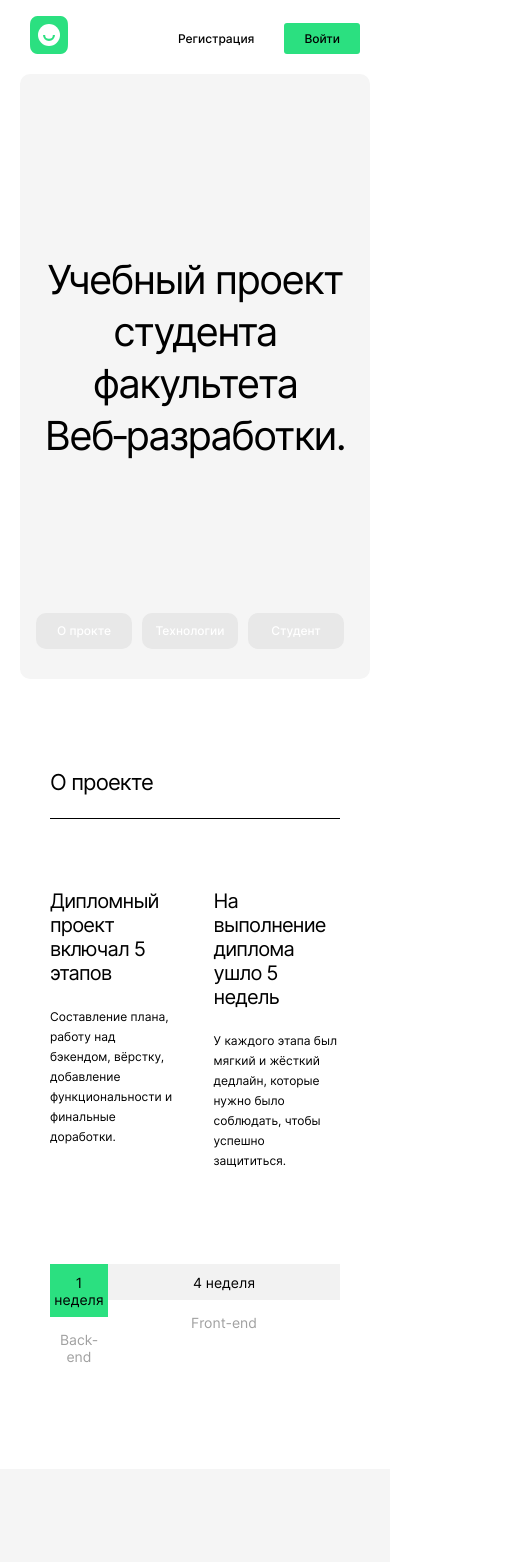
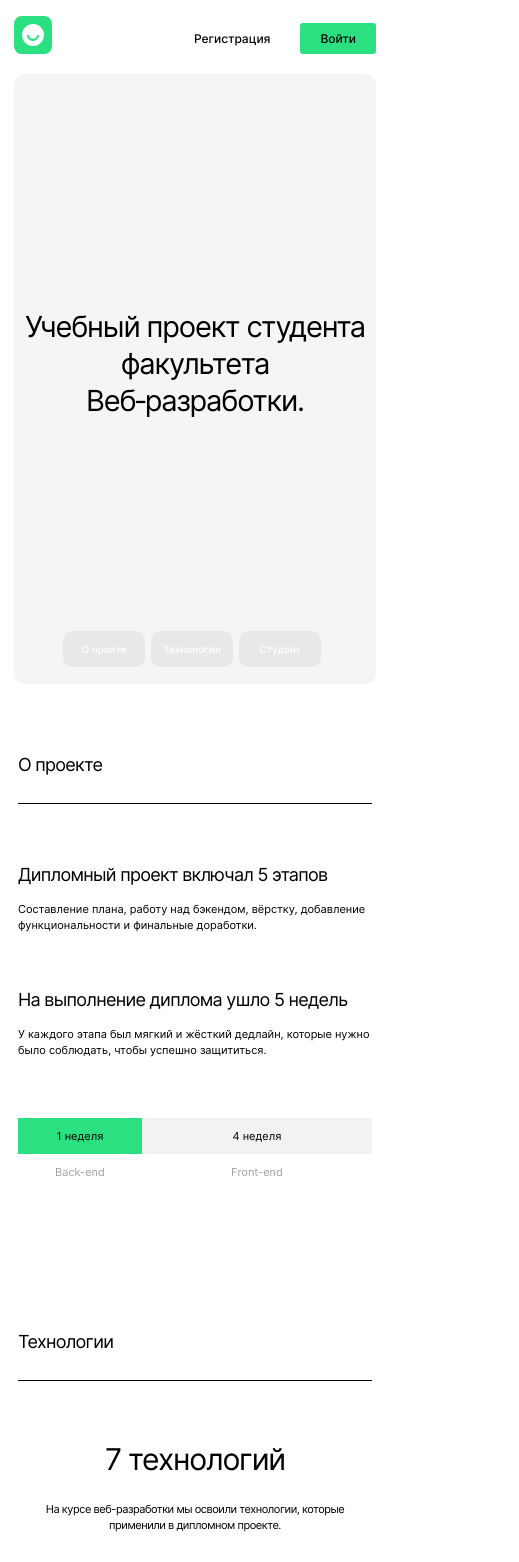
Before and after one commit to alexsaushkin/movies-explorer-frontend, a React (Create React App) app: page / in a window 390 px wide. Shown: the top 1562 px of the page, 519 px wide, since content can reach past the window. Built offline with nearby package versions, Linux system fonts and the light colour scheme; no server answers.

Commit message:
add: add mobile styles main

```diff
--- a/src/components/Footer/Footer.css
+++ b/src/components/Footer/Footer.css
@@ -12,6 +12,17 @@
   }
 }
 
+@media screen and (max-width: 700px) {
+  .footer {
+    padding-left: 10px;
+    padding-right: 10px;
+  }
+}
+
+.footer_hidden {
+  display: none;
+}
+
 .footer__subtitle {
   margin: 79px 0 20px;
   color: #A0A0A0;
@@ -24,14 +35,26 @@
   border-bottom: 1px solid #E8E8E8;
 }
 
-.footer_hidden {
-  display: none;
+@media screen and (max-width: 700px) {
+  .footer__subtitle {
+    font-size: 12px;
+    margin-bottom: 30px;
+  }
 }
 
 .footer__content {
   display: flex;
   flex-direction: row;
   justify-content: space-between;
+}
+
+@media screen and (max-width: 700px) {
+  .footer__content {
+    flex-direction: column-reverse;
+    justify-content: space-between;
+    align-items: center;
+    gap: 30px;
+  }
 }
 
 .footer__copyright {
@@ -42,6 +65,13 @@
   margin: 0;
 }
 
+@media screen and (max-width: 700px) {
+  .footer__content {
+    font-size: 12px;
+    color: #A0A0A0;
+  }
+}
+
 .footer_links {
   display: flex;
   flex-direction: row;
@@ -49,6 +79,14 @@
   list-style: none;
   padding: 0;
   margin: 0;
+}
+
+@media screen and (max-width: 700px) {
+  .footer_links {
+    flex-direction: column;
+    align-items: center;
+    gap: 12px;
+  }
 }
 
 .footer__link {
@@ -63,6 +101,12 @@
   cursor: pointer;
 }
 
+@media screen and (max-width: 700px) {
+  .footer__link {
+    font-size: 12px;
+  }
+}
+
 .footer__link:hover {
   opacity: 0.7;
 }
--- a/src/components/Header/Header.css
+++ b/src/components/Header/Header.css
@@ -11,6 +11,13 @@
   .header {
     margin-left: 30px;
     margin-right: 30px;
+  }
+}
+
+@media screen and (max-width: 700px) {
+  .header {
+    margin-left: 14px;
+    margin-right: 14px;
   }
 }
 
--- a/src/components/Main/AboutMe/AboutMe.css
+++ b/src/components/Main/AboutMe/AboutMe.css
@@ -5,6 +5,12 @@
 @media screen and (max-width: 984px) {
   .about-me {
     padding: 90px 50px;
+  }
+}
+
+@media screen and (max-width: 700px) {
+  .about-me {
+    padding: 70px 14px;
   }
 }
 
@@ -18,6 +24,16 @@
 @media screen and (max-width: 984px) {
   .about-me__block {
     margin-bottom: 91px;
+  }
+}
+
+@media screen and (max-width: 700px) {
+  .about-me__block {
+    margin-top: 60px;
+    margin-bottom: 70px;
+    flex-direction: column-reverse;
+    gap: 40px;
+    align-items: center;
   }
 }
 
@@ -39,6 +55,15 @@
   }
 }
 
+@media screen and (max-width: 700px) {
+  .about-me__title {
+    font-size: 30px;
+    line-height: normal;
+    letter-spacing: -1.2px;
+    margin-bottom: 20px;
+  }
+}
+
 .about-me__description {
   font-size: 18px;
   font-style: normal;
@@ -52,6 +77,13 @@
     font-size: 12px;
     line-height: 18px;
     margin-bottom: 20px;
+  }
+}
+
+@media screen and (max-width: 700px) {
+  .about-me__description {
+    font-size: 11px;
+    line-height: 16px;
   }
 }
 
@@ -70,6 +102,15 @@
     line-height: 18px;
     margin-bottom: 87px;
     padding-right: 49px;
+  }
+}
+
+@media screen and (max-width: 700px) {
+  .about-me__text {
+    font-size: 11px;
+    line-height: 16px;
+    margin-bottom: 40px;
+    padding-right: 0;
   }
 }
 
@@ -100,3 +141,10 @@
     max-height: 307px;
   }
 }
+
+@media screen and (max-width: 700px) {
+  .about-me__photo {
+    max-width: 292px;
+    max-height: 352px;
+  }
+}
--- a/src/components/Main/AboutProject/AboutProject.css
+++ b/src/components/Main/AboutProject/AboutProject.css
@@ -8,6 +8,12 @@
   }
 }
 
+@media screen and (max-width: 700px) {
+  .about-project {
+    padding: 70px 18px;
+  }
+}
+
 .about-project__block {
   padding: 70px 0 0;
   display: flex;
@@ -15,6 +21,14 @@
   list-style: none;
   margin: 0;
   gap: 40px;
+}
+
+@media screen and (max-width: 700px) {
+  .about-project__block {
+    flex-direction: column;
+    padding-top: 60px;
+    gap: 56px;
+  }
 }
 
 .about-project__subtitle {
@@ -32,6 +46,14 @@
   }
 }
 
+@media screen and (max-width: 700px) {
+  .about-project__subtitle {
+    margin-bottom: 16px;
+    font-size: 18px;
+    letter-spacing: -0.72px;
+  }
+}
+
 .about-project__description {
   font-size: 14px;
   font-style: normal;
@@ -43,6 +65,13 @@
 @media screen and (max-width: 984px) {
   .about-project__description {
     font-size: 12px;
+  }
+}
+
+@media screen and (max-width: 700px) {
+  .about-project__description {
+    font-size: 11px;
+    line-height: 16px;
   }
 }
 
@@ -60,6 +89,12 @@
   }
 }
 
+@media screen and (max-width: 700px) {
+  .about-project__timeline {
+    margin-top: 60px;
+  }
+}
+
 .about-project__timeline-item {
   width: 20%;
   display: flex;
@@ -67,8 +102,20 @@
   text-align: center;
 }
 
+@media screen and (max-width: 700px) {
+  .about-project__timeline-item {
+    width: 35%;
+  }
+}
+
 .about-project__timeline-item_wide {
   width: 80%;
+}
+
+@media screen and (max-width: 700px) {
+  .about-project__timeline-item_wide {
+    width: 65%;
+  }
 }
 
 .about-project__timeline-time {
@@ -79,6 +126,14 @@
   font-weight: 400;
   line-height: normal;
   padding: 9.5px 0;
+}
+
+@media screen and (max-width: 700px) {
+  .about-project__timeline-time {
+    font-size: 11px;
+    padding-top: 11px;
+    padding-bottom: 11px;
+  }
 }
 
 .about-project__timeline-time_color_green {
@@ -101,3 +156,11 @@
     font-weight: 400;
   }
 }
+
+@media screen and (max-width: 700px) {
+  .about-project__timeline-text {
+    font-size: 11px;
+    padding-top: 10px;
+    padding-bottom: 10px;
+  }
+}
--- a/src/components/Main/BlockTitle/BlockTitle.css
+++ b/src/components/Main/BlockTitle/BlockTitle.css
@@ -8,3 +8,11 @@
   padding-bottom: 23px;
   border-bottom: 1px solid #000000;
 }
+
+@media screen and (max-width: 700px) {
+  .block-title {
+    font-size: 18px;
+    letter-spacing: -0.72px;
+    padding-bottom: 28px;
+  }
+}
--- a/src/components/Main/NavTab/NavTab.css
+++ b/src/components/Main/NavTab/NavTab.css
@@ -30,6 +30,14 @@
   cursor: pointer;
 }
 
+@media screen and (max-width: 700px) {
+  .nav-tab__menu-item {
+    width: 82px;
+    font-size: 10px;
+    margin: 0 6px 17px 0;
+  }
+}
+
 .nav-tab__menu-item:hover {
   opacity: 0.8;
 }
--- a/src/components/Main/Portfolio/Portfolio.css
+++ b/src/components/Main/Portfolio/Portfolio.css
@@ -5,6 +5,13 @@
   font-weight: 400;
   line-height: 20px;
   margin: 0 0 50px;
+}
+
+@media screen and (max-width: 700px) {
+  .portfolio__title {
+    font-size: 14px;
+    margin-bottom: 40px;
+  }
 }
 
 .portfolio__projects {
@@ -43,6 +50,14 @@
   }
 }
 
+@media screen and (max-width: 700px) {
+  .portfolio__project-link {
+    font-size: 18px;
+    line-height: 28px;
+    letter-spacing: -0.72px;
+  }
+}
+
 .portfolio__project-link:hover {
   opacity: 0.7;
 }
--- a/src/components/Main/Promo/Promo.css
+++ b/src/components/Main/Promo/Promo.css
@@ -9,6 +9,14 @@
   .promo {
     margin-left: 20px;
     margin-right: 20px;
+  }
+}
+
+@media screen and (max-width: 700px) {
+  .promo {
+    padding-top: 14px;
+    margin-left: 14px;
+    margin-right: 14px;
   }
 }
 
@@ -32,3 +40,13 @@
     max-width: 680px;
   }
 }
+
+@media screen and (max-width: 700px) {
+  .promo__title {
+    font-size: 29px;
+    line-height: 37px;
+    letter-spacing: -1.16px;
+    margin-top: 220px;
+    margin-bottom: 212px;
+  }
+}
--- a/src/components/Main/Techs/Techs.css
+++ b/src/components/Main/Techs/Techs.css
@@ -6,6 +6,13 @@
 @media screen and (max-width: 984px) {
   .techs {
     padding: 90px 50px;
+  }
+}
+
+@media screen and (max-width: 700px) {
+  .techs {
+    background-color: #FFFFFF;
+    padding: 70px 18px;
   }
 }
 
@@ -23,6 +30,16 @@
   .techs__title {
     margin-top: 80px;
     margin-bottom: 22px;
+  }
+}
+
+@media screen and (max-width: 700px) {
+  .techs__title {
+    margin-top: 60px;
+    margin-bottom: 24px;
+    font-size: 30px;
+    line-height: normal;
+    letter-spacing: -1.2px;
   }
 }
 
@@ -46,6 +63,15 @@
   }
 }
 
+@media screen and (max-width: 700px) {
+  .techs__description {
+    margin-bottom: 50px;
+    font-size: 11px;
+    line-height: 16px;
+    letter-spacing: -0.44px;
+  }
+}
+
 .techs__skills {
   list-style: none;
   padding: 0;
@@ -55,6 +81,14 @@
   align-items: center;
   justify-content: center;
   gap: 10px;
+}
+
+@media screen and (max-width: 700px) {
+  .techs__skills {
+    display: grid;
+    grid-template-columns: repeat(2, 90px);
+    gap: 10px;
+  }
 }
 
 .techs__skill {
```
